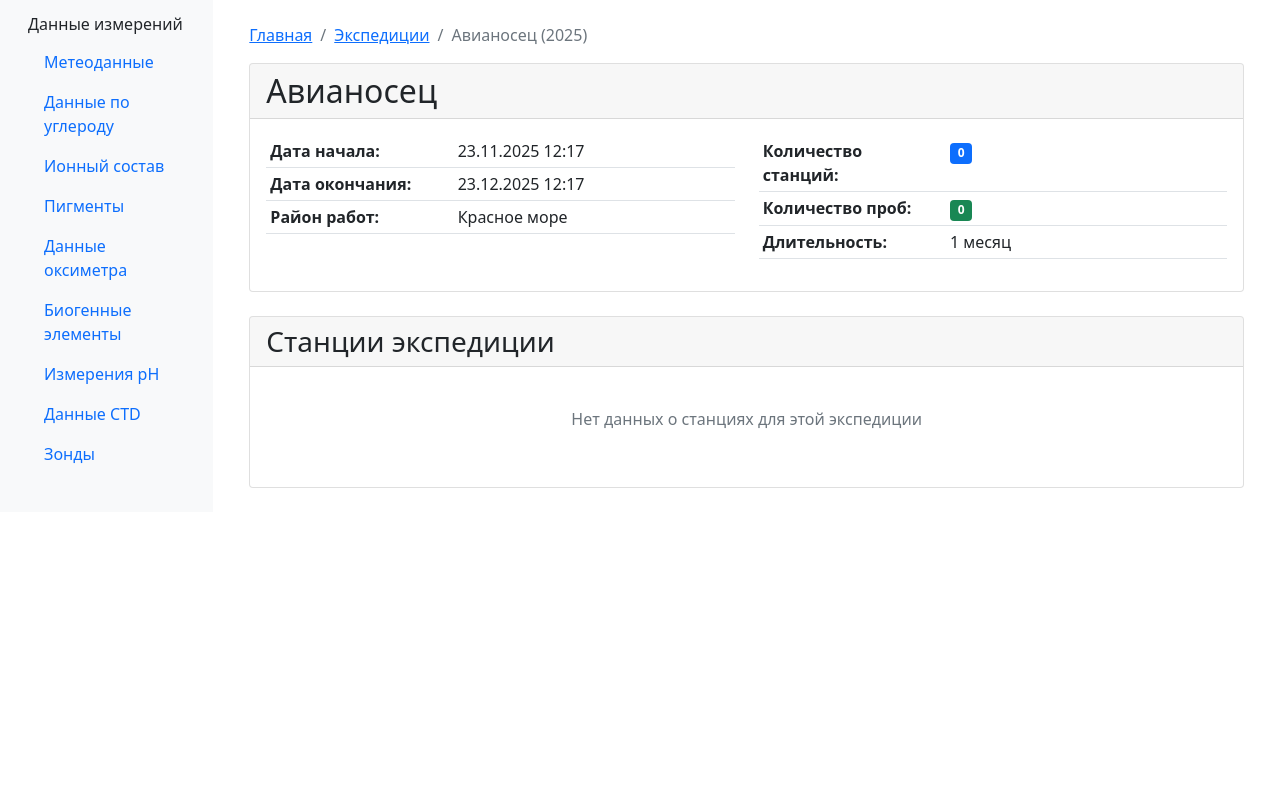
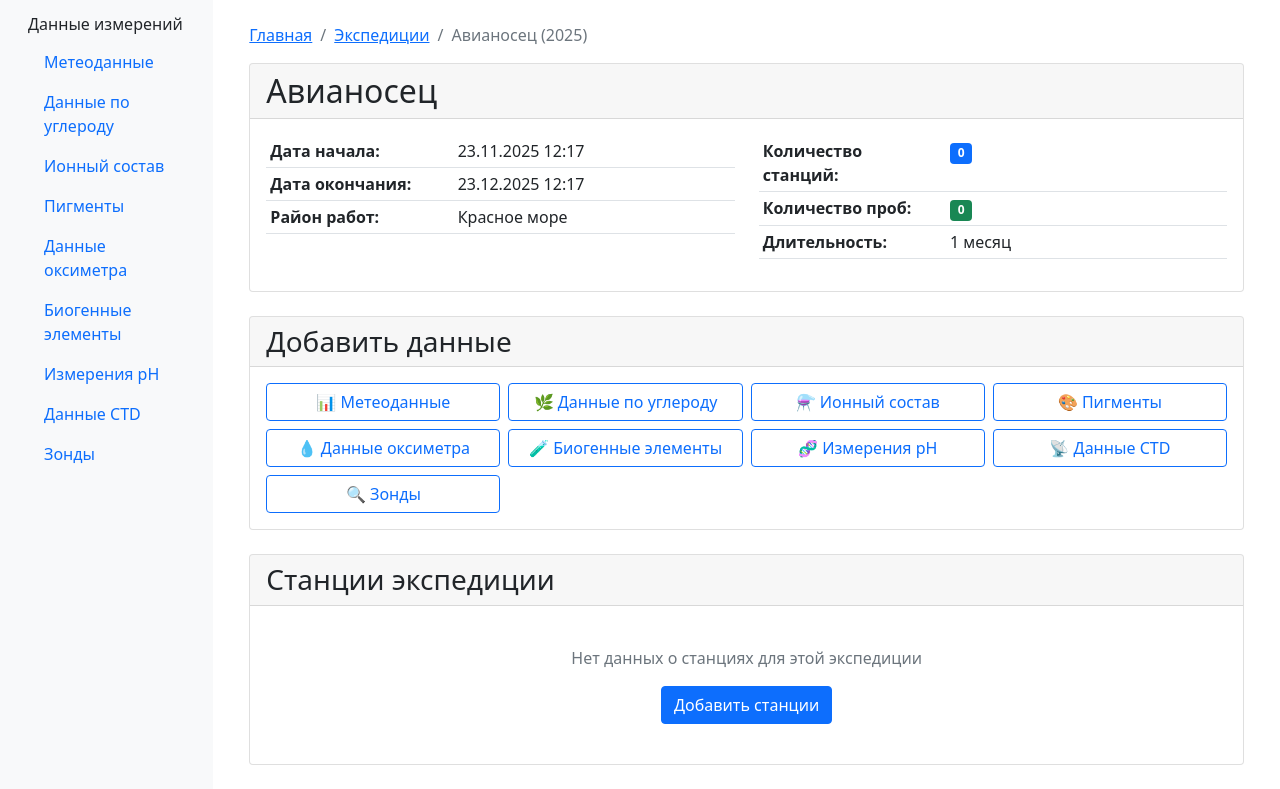
Before and after one commit to AISavikin/oceanography_project, a Django app: page /expeditions/1/ in a window 1280 px wide. Shown: the part 57-846 px from the top of the page. Before the commit the page ends 545 px from the top, so only its background shows below. Run offline with Django 4.2, Linux system fonts and the light colour scheme; data comes from the database, SQL or seed files in the repository; data that the repository does not hold is empty.

Commit message:
кнопки добавления в expedition_detail

```diff
--- a/oceanography/templates/oceanography/expedition_detail.html
+++ b/oceanography/templates/oceanography/expedition_detail.html
@@ -5,7 +5,6 @@
 
 {% block content %}
     {% include 'include/_breadcrumbs.html' %}
-
 
     <div class="card mb-4">
         <div class="card-header">
@@ -53,6 +52,62 @@
         </div>
     </div>
 
+    <!-- Блок кнопок для добавления данных -->
+    <div class="card mb-4">
+        <div class="card-header">
+            <h3 class="card-title mb-0">Добавить данные</h3>
+        </div>
+        <div class="card-body">
+            <div class="row g-2">
+                <div class="col-md-3 col-sm-6">
+                    <a href="{% url 'oceanography:coming_soon' %}" class="btn btn-outline-primary w-100">
+                        📊 Метеоданные
+                    </a>
+                </div>
+                <div class="col-md-3 col-sm-6">
+                    <a href="{% url 'oceanography:coming_soon' %}" class="btn btn-outline-primary w-100">
+                        🌿 Данные по углероду
+                    </a>
+                </div>
+                <div class="col-md-3 col-sm-6">
+                    <a href="{% url 'oceanography:coming_soon' %}" class="btn btn-outline-primary w-100">
+                        ⚗️ Ионный состав
+                    </a>
+                </div>
+                <div class="col-md-3 col-sm-6">
+                    <a href="{% url 'oceanography:coming_soon' %}" class="btn btn-outline-primary w-100">
+                        🎨 Пигменты
+                    </a>
+                </div>
+                <div class="col-md-3 col-sm-6">
+                    <a href="{% url 'oceanography:coming_soon' %}" class="btn btn-outline-primary w-100">
+                        💧 Данные оксиметра
+                    </a>
+                </div>
+                <div class="col-md-3 col-sm-6">
+                    <a href="{% url 'oceanography:coming_soon' %}" class="btn btn-outline-primary w-100">
+                        🧪 Биогенные элементы
+                    </a>
+                </div>
+                <div class="col-md-3 col-sm-6">
+                    <a href="{% url 'oceanography:coming_soon' %}" class="btn btn-outline-primary w-100">
+                        🧬 Измерения pH
+                    </a>
+                </div>
+                <div class="col-md-3 col-sm-6">
+                    <a href="{% url 'oceanography:coming_soon' %}" class="btn btn-outline-primary w-100">
+                        📡 Данные CTD
+                    </a>
+                </div>
+                <div class="col-md-3 col-sm-6">
+                    <a href="{% url 'oceanography:coming_soon' %}" class="btn btn-outline-primary w-100">
+                        🔍 Зонды
+                    </a>
+                </div>
+            </div>
+        </div>
+    </div>
+
     <div class="card">
         <div class="card-header">
             <h3 class="card-title mb-0">Станции экспедиции</h3>
@@ -69,6 +124,7 @@
                             <th>Глубина дна (м)</th>
                             <th>Прозрачность (м)</th>
                             <th>Количество проб</th>
+                            <th>Действия</th>
                         </tr>
                     </thead>
                     <tbody>
@@ -94,6 +150,12 @@
                             <td>
                                 <span class="badge bg-info">{{ station.samples.count }}</span>
                             </td>
+                            <td>
+                                <a href="{% url 'oceanography:coming_soon' %}"
+                                   class="btn btn-sm btn-outline-secondary">
+                                    Просмотр проб
+                                </a>
+                            </td>
                         </tr>
                         {% endfor %}
                     </tbody>
@@ -102,6 +164,9 @@
             {% else %}
             <div class="text-center text-muted py-4">
                 <p>Нет данных о станциях для этой экспедиции</p>
+                <a href="{% url 'oceanography:coming_soon' %}" class="btn btn-primary">
+                    Добавить станции
+                </a>
             </div>
             {% endif %}
         </div>
```
